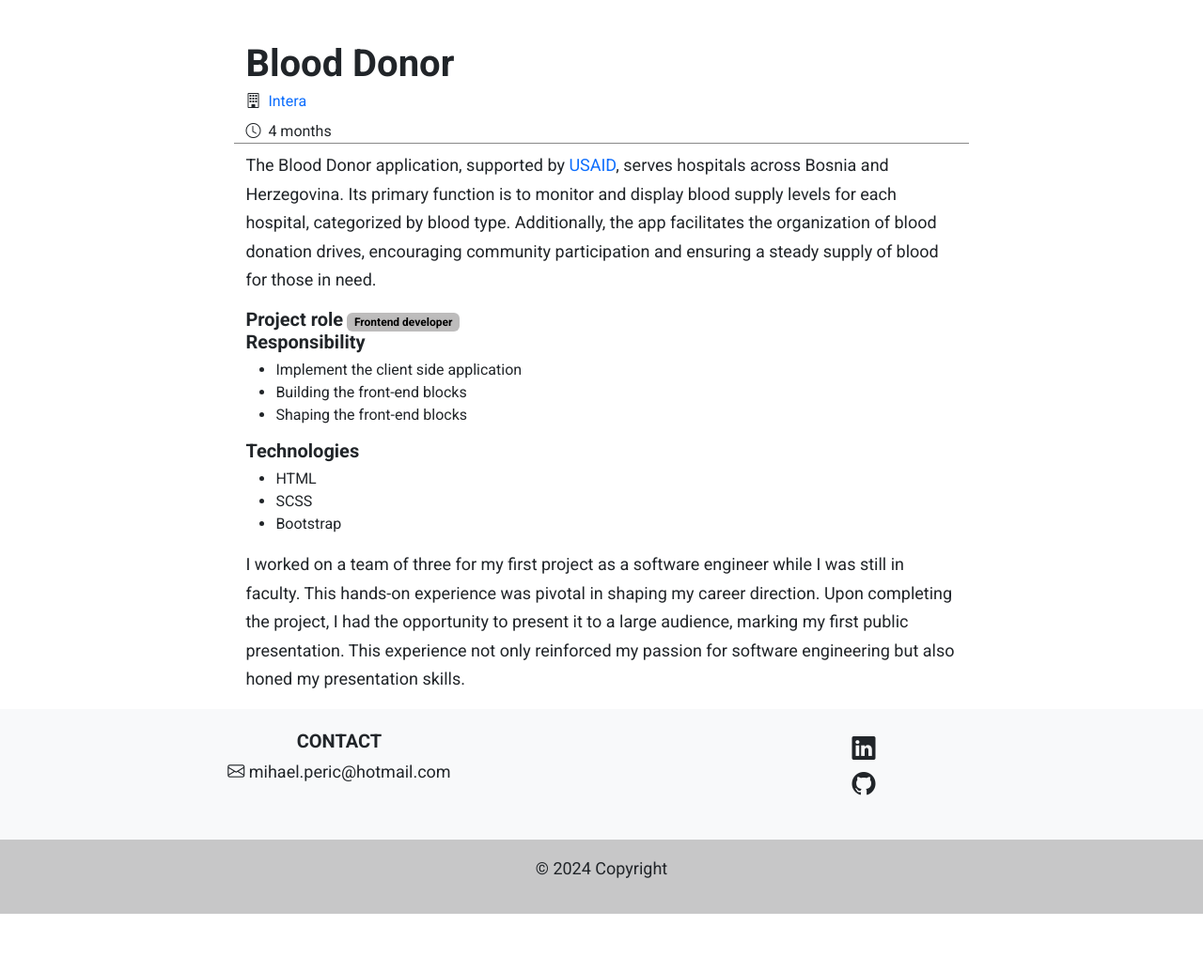
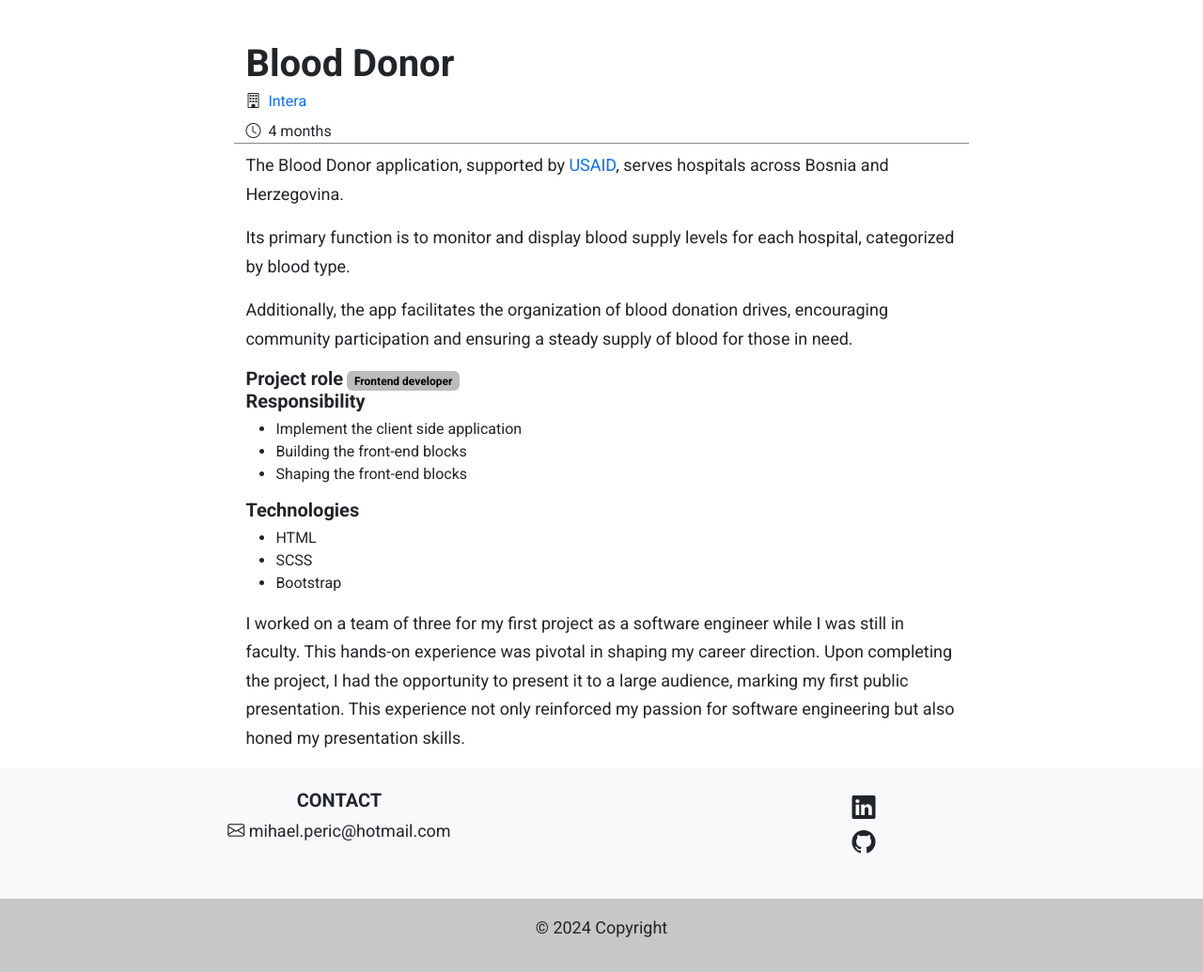
Before and after one commit to YodaBikarbona/portfolio, a Jekyll site: the page built from pages/blood_donor.html, in a window 1280 px wide. Shown: the whole page at 94% size. Built offline with Jekyll 4.4.1, drawn with Linux system fonts in a browser that asks for light colours; before the commit the page ends 973 px from its top, so only the background shows below that.

Commit message:
page changes

```diff
--- a/_sass/_main.scss
+++ b/_sass/_main.scss
@@ -292,7 +292,7 @@ a {
   background-color: #bdbcbc !important;
 }
 
-.page {
+.portfolio-page {
   margin-left: 15%;
   margin-right: 15%;
 
--- a/pages/blood_donor.html
+++ b/pages/blood_donor.html
@@ -16,7 +16,7 @@ title: "Blood Donor"
 <body>
 
   <div class="container content mt-5">
-    <div class="row page">
+    <div class="row portfolio-page">
       <div class="col-12 space-line">
         <h1>Blood Donor</h1>
         <div class="d-flex align-items-center mt-2">
@@ -32,8 +32,10 @@ title: "Blood Donor"
       <div class="col-12">
         <p class="mt-2">The Blood Donor application, supported by
           <a href="https://www.usaid.gov/" target="_blank">USAID</a>, serves hospitals across Bosnia and Herzegovina.
-          Its primary function is to monitor and display blood supply levels for
-          each hospital, categorized by blood type. Additionally,
+          </p>
+        <p class="mt-2">Its primary function is to monitor and display blood supply levels for
+          each hospital, categorized by blood type.</p>
+        <p class="mt-2">Additionally,
           the app facilitates the organization of blood donation drives,
           encouraging community participation and ensuring a steady supply
           of blood for those in need.</p>
```
